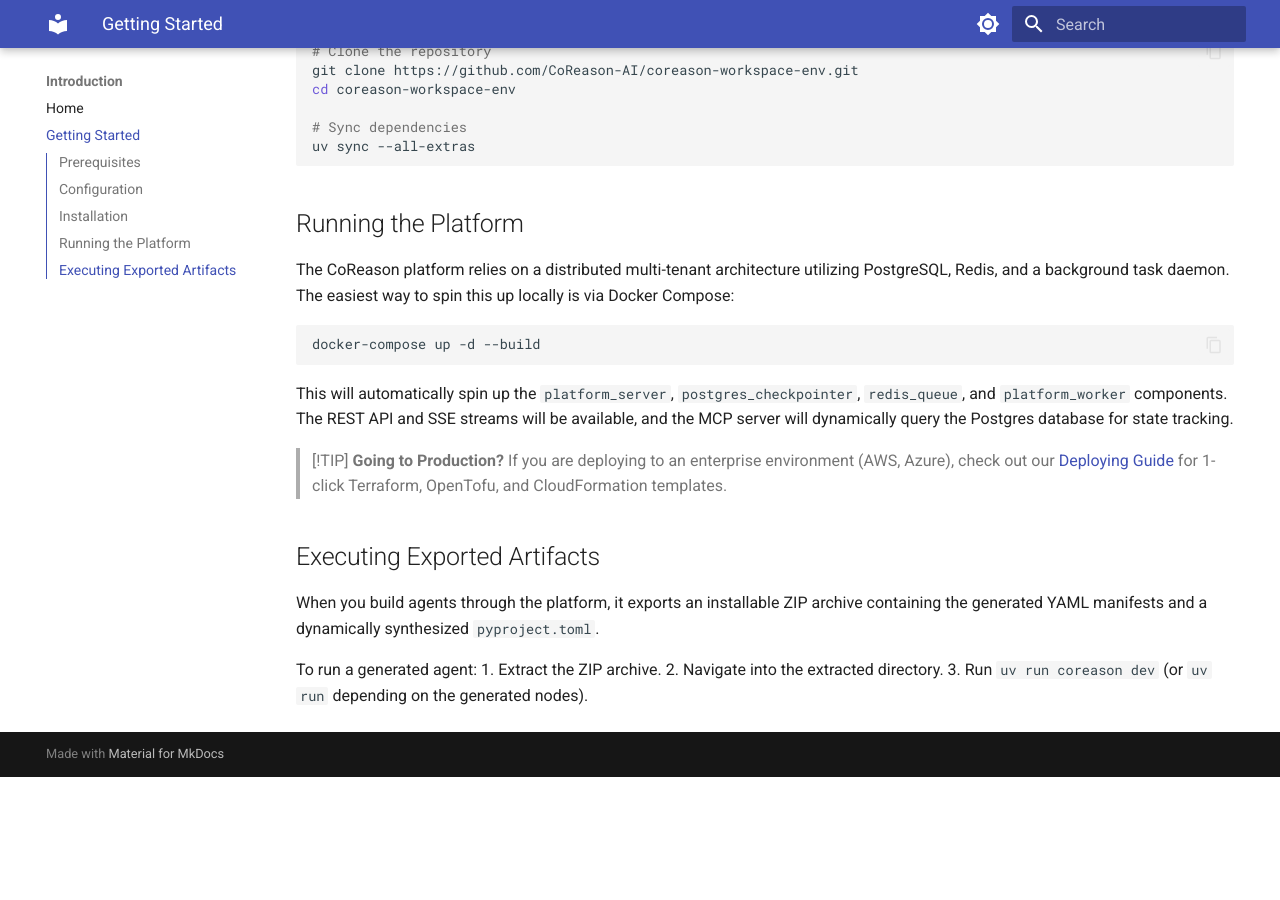
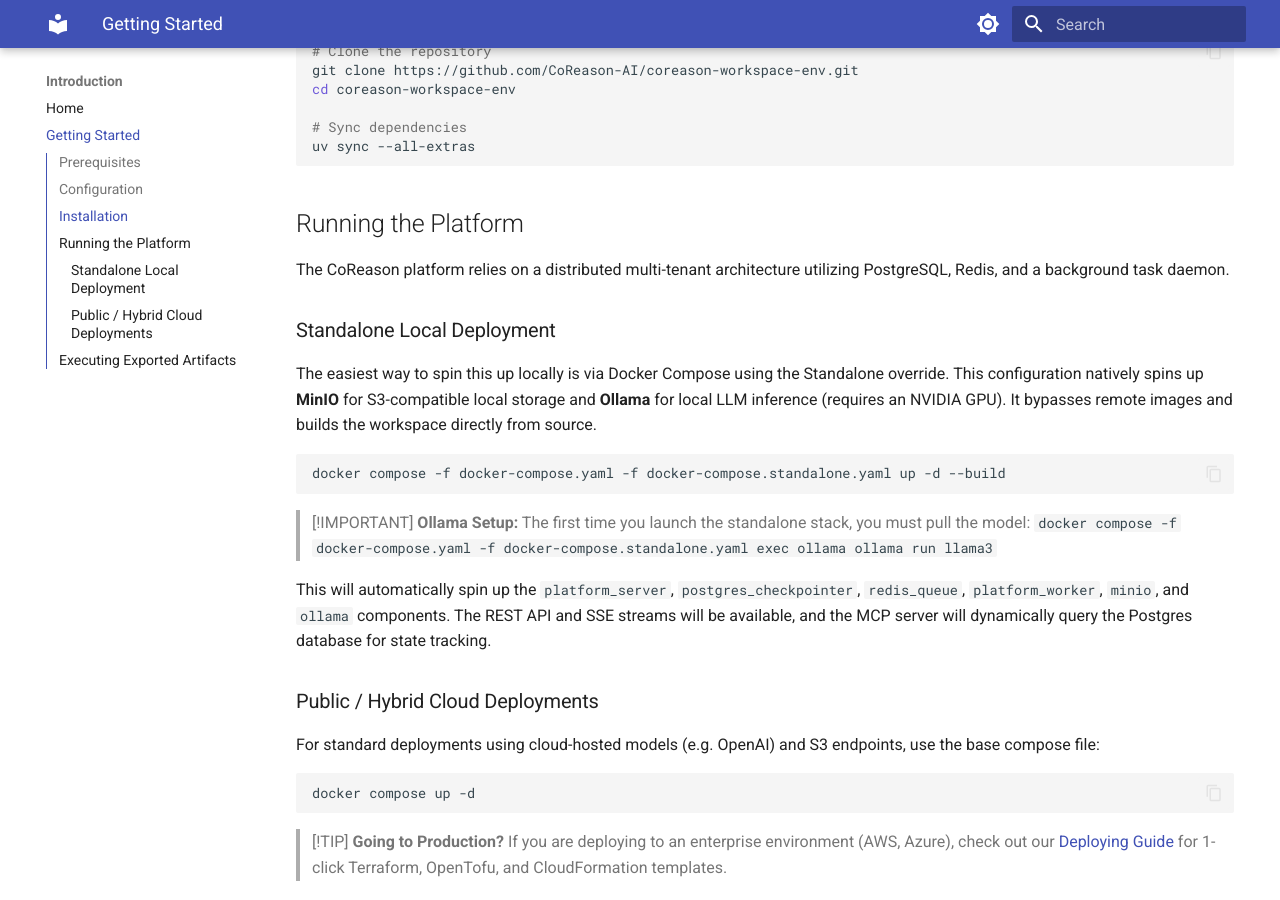
Before and after one commit to CoReason-AI/coreason-workspace-env, an MkDocs documentation site: the page built from docs/getting_started.md, in a window 1280 px wide and 900 px high, scrolled down 863 px. Built offline with MkDocs 1.6.1 and Material for MkDocs 9.7.7, drawn with Linux system fonts in a browser that asks for light colours; before the commit the page ends 1640 px from its top, so only the background shows below that.

Commit message:
feat: standardise deployment terminology and standalone architecture

````diff
--- a/docker-compose.yaml
+++ b/docker-compose.yaml
@@ -97,7 +97,5 @@
       - /var/run/docker.sock:/var/run/docker.sock
     command: --cleanup --interval 600
     restart: always
-
-
 volumes:
   pgdata:
--- a/docs/getting_started.md
+++ b/docs/getting_started.md
@@ -33,13 +33,27 @@
 
 ## Running the Platform
 
-The CoReason platform relies on a distributed multi-tenant architecture utilizing PostgreSQL, Redis, and a background task daemon. The easiest way to spin this up locally is via Docker Compose:
+The CoReason platform relies on a distributed multi-tenant architecture utilizing PostgreSQL, Redis, and a background task daemon.
+
+### Standalone Local Deployment
+The easiest way to spin this up locally is via Docker Compose using the Standalone override. This configuration natively spins up **MinIO** for S3-compatible local storage and **Ollama** for local LLM inference (requires an NVIDIA GPU). It bypasses remote images and builds the workspace directly from source.
 
 ```bash
-docker-compose up -d --build
+docker compose -f docker-compose.yaml -f docker-compose.standalone.yaml up -d --build
 ```
 
-This will automatically spin up the `platform_server`, `postgres_checkpointer`, `redis_queue`, and `platform_worker` components. The REST API and SSE streams will be available, and the MCP server will dynamically query the Postgres database for state tracking.
+> [!IMPORTANT]
+> **Ollama Setup:** The first time you launch the standalone stack, you must pull the model:
+> `docker compose -f docker-compose.yaml -f docker-compose.standalone.yaml exec ollama ollama run llama3`
+
+This will automatically spin up the `platform_server`, `postgres_checkpointer`, `redis_queue`, `platform_worker`, `minio`, and `ollama` components. The REST API and SSE streams will be available, and the MCP server will dynamically query the Postgres database for state tracking.
+
+### Public / Hybrid Cloud Deployments
+For standard deployments using cloud-hosted models (e.g. OpenAI) and S3 endpoints, use the base compose file:
+
+```bash
+docker compose up -d
+```
 
 > [!TIP]
 > **Going to Production?**
--- a/docs/guides/deploying.md
+++ b/docs/guides/deploying.md
@@ -1,6 +1,6 @@
 # Deploying the Platform
 
-The CoReason Workspace Environment is designed to be highly portable and secure. Because it frequently processes sensitive corporate data or proprietary logic, the deployment architecture is strictly tailored for sovereign, zero-trust environments.
+The CoReason Workspace Environment is designed to be highly portable and secure. Because it frequently processes sensitive corporate data or proprietary logic, the deployment architecture is strictly tailored for data-sovereign, zero-trust environments (including Standalone and Private Cloud topologies).
 
 ## Containerized Services
 
--- a/pyproject.toml
+++ b/pyproject.toml
@@ -40,6 +40,7 @@
     "rocrate>=0.9.0",
     "cryptography>=44.0.0",
     "python-dotenv>=1.0.1",
+    "langgraph-checkpoint-postgres>=3.1.0",
 ]
 
 
````
Also changed, not shown: docker-compose.standalone.yaml (added, +58 -0 lines), 5 other files.
